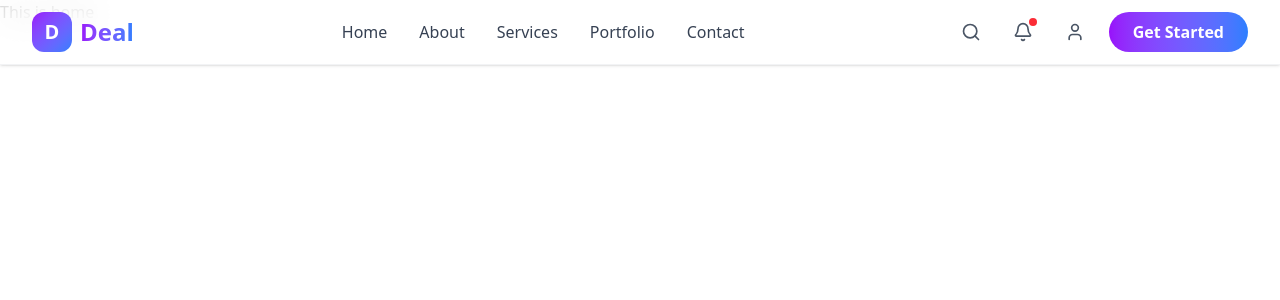
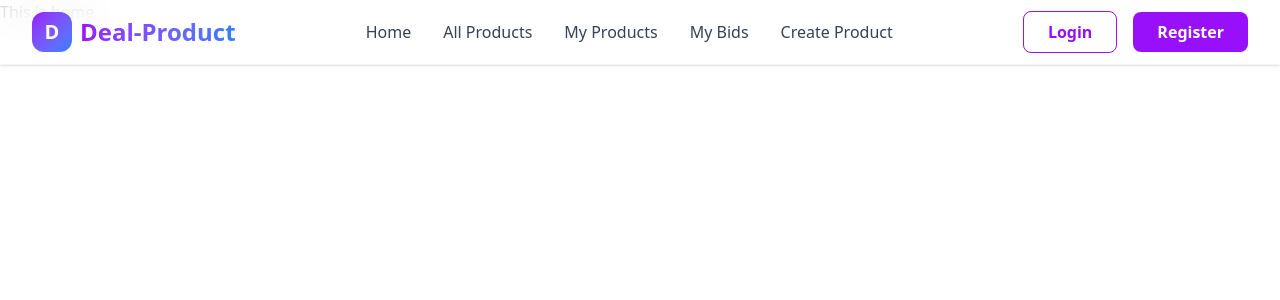
Before and after one commit to TusharChow20/project_Product-Client-Practice-, a React (Vite) app: page / in a window 1280 px wide. Shown: the top 300 px of the page. Built offline with nearby package versions, Linux system fonts and the light colour scheme.

Commit message:
navbar beutify and Navlink route

```diff
--- a/src/Components/Navbar/Navbar.jsx
+++ b/src/Components/Navbar/Navbar.jsx
@@ -1,4 +1,5 @@
 import { useState } from "react";
+import { NavLink } from "react-router";
 import { Menu, X, Search, Bell, User } from "lucide-react";
 
 export default function Navbar() {
@@ -8,66 +9,66 @@ export default function Navbar() {
     <nav className="fixed top-0 left-0 right-0 z-50 bg-white/80 backdrop-blur-lg border-b border-gray-200/50 shadow-sm">
       <div className="max-w-7xl mx-auto px-4 sm:px-6 lg:px-8">
         <div className="flex justify-between items-center h-16">
+          {/* Logo */}
           <div className="flex items-center space-x-2 cursor-pointer group">
             <div className="w-10 h-10 bg-gradient-to-br from-purple-600 to-blue-500 rounded-xl flex items-center justify-center transform transition-transform group-hover:scale-105">
               <span className="text-white font-bold text-xl">D</span>
             </div>
             <span className="text-2xl font-bold bg-gradient-to-r from-purple-600 to-blue-500 bg-clip-text text-transparent">
-              Deal
+              Deal-Product
             </span>
           </div>
+
+          {/* Desktop Navigation */}
           <div className="hidden md:flex items-center space-x-8">
-            <a
-              href="#"
+            <NavLink
+              to="/"
               className="text-gray-700 hover:text-purple-600 transition-colors font-medium relative group"
             >
               Home
               <span className="absolute -bottom-1 left-0 w-0 h-0.5 bg-purple-600 transition-all group-hover:w-full"></span>
-            </a>
-            <a
-              href="#"
+            </NavLink>
+            <NavLink
+              to="/all-products"
               className="text-gray-700 hover:text-purple-600 transition-colors font-medium relative group"
             >
-              About
+              All Products
               <span className="absolute -bottom-1 left-0 w-0 h-0.5 bg-purple-600 transition-all group-hover:w-full"></span>
-            </a>
-            <a
-              href="#"
+            </NavLink>
+            <NavLink
+              to="/my-products"
               className="text-gray-700 hover:text-purple-600 transition-colors font-medium relative group"
             >
-              Services
+              My Products
               <span className="absolute -bottom-1 left-0 w-0 h-0.5 bg-purple-600 transition-all group-hover:w-full"></span>
-            </a>
-            <a
-              href="#"
+            </NavLink>
+            <NavLink
+              to="/my-bids"
               className="text-gray-700 hover:text-purple-600 transition-colors font-medium relative group"
             >
-              Portfolio
+              My Bids
               <span className="absolute -bottom-1 left-0 w-0 h-0.5 bg-purple-600 transition-all group-hover:w-full"></span>
-            </a>
-            <a
-              href="#"
+            </NavLink>
+            <NavLink
+              to="/create-product"
               className="text-gray-700 hover:text-purple-600 transition-colors font-medium relative group"
             >
-              Contact
+              Create Product
               <span className="absolute -bottom-1 left-0 w-0 h-0.5 bg-purple-600 transition-all group-hover:w-full"></span>
-            </a>
+            </NavLink>
           </div>
+
+          {/* Right Actions */}
           <div className="hidden md:flex items-center space-x-4">
-            <button className="p-2 rounded-full hover:bg-gray-100 transition-colors">
-              <Search className="w-5 h-5 text-gray-600" />
+            <button className="border border-purple-600 text-purple-600 px-6 py-2 rounded-lg font-semibold hover:bg-purple-50 transition-all">
+              Login
             </button>
-            <button className="p-2 rounded-full hover:bg-gray-100 transition-colors relative">
-              <Bell className="w-5 h-5 text-gray-600" />
-              <span className="absolute top-1 right-1 w-2 h-2 bg-red-500 rounded-full"></span>
-            </button>
-            <button className="p-2 rounded-full hover:bg-gray-100 transition-colors">
-              <User className="w-5 h-5 text-gray-600" />
-            </button>
-            <button className="bg-gradient-to-r from-purple-600 to-blue-500 text-white px-6 py-2 rounded-full font-semibold hover:shadow-lg hover:scale-105 transition-all">
-              Get Started
+            <button className="bg-purple-600 text-white px-6 py-2 rounded-lg font-semibold hover:bg-purple-700 transition-all">
+              Register
             </button>
           </div>
+
+          {/* Mobile Menu Button */}
           <button
             onClick={() => setIsOpen(!isOpen)}
             className="md:hidden p-2 rounded-lg hover:bg-gray-100 transition-colors"
@@ -79,54 +80,49 @@ export default function Navbar() {
             )}
           </button>
         </div>
+
+        {/* Mobile Menu */}
         {isOpen && (
           <div className="md:hidden py-4 border-t border-gray-200/50 animate-fadeIn">
             <div className="flex flex-col space-y-4">
-              <a
-                href="#"
+              <NavLink
+                to="/"
                 className="text-gray-700 hover:text-purple-600 transition-colors font-medium px-4 py-2 hover:bg-gray-50 rounded-lg"
               >
                 Home
-              </a>
-              <a
-                href="#"
+              </NavLink>
+              <NavLink
+                to="/all-products"
                 className="text-gray-700 hover:text-purple-600 transition-colors font-medium px-4 py-2 hover:bg-gray-50 rounded-lg"
               >
-                About
-              </a>
-              <a
-                href="#"
+                All Products
+              </NavLink>
+              <NavLink
+                to="/my-products"
                 className="text-gray-700 hover:text-purple-600 transition-colors font-medium px-4 py-2 hover:bg-gray-50 rounded-lg"
               >
-                Services
-              </a>
-              <a
-                href="#"
+                My Products
+              </NavLink>
+              <NavLink
+                to="/my-bids"
                 className="text-gray-700 hover:text-purple-600 transition-colors font-medium px-4 py-2 hover:bg-gray-50 rounded-lg"
               >
-                Portfolio
-              </a>
-              <a
-                href="#"
+                My Bids
+              </NavLink>
+              <NavLink
+                to="/create-product"
                 className="text-gray-700 hover:text-purple-600 transition-colors font-medium px-4 py-2 hover:bg-gray-50 rounded-lg"
               >
-                Contact
-              </a>
-              <div className="flex items-center justify-around pt-4 border-t border-gray-200/50">
-                <button className="p-3 rounded-full hover:bg-gray-100 transition-colors">
-                  <Search className="w-5 h-5 text-gray-600" />
+                Create Product
+              </NavLink>
+              <div className="flex flex-col space-y-3 pt-4 border-t border-gray-200/50">
+                <button className="border border-purple-600 text-purple-600 px-6 py-2 rounded-lg font-semibold hover:bg-purple-50 transition-all mx-4">
+                  Login
                 </button>
-                <button className="p-3 rounded-full hover:bg-gray-100 transition-colors relative">
-                  <Bell className="w-5 h-5 text-gray-600" />
-                  <span className="absolute top-2 right-2 w-2 h-2 bg-red-500 rounded-full"></span>
-                </button>
-                <button className="p-3 rounded-full hover:bg-gray-100 transition-colors">
-                  <User className="w-5 h-5 text-gray-600" />
+                <button className="bg-purple-600 text-white px-6 py-2 rounded-lg font-semibold hover:bg-purple-700 transition-all mx-4">
+                  Register
                 </button>
               </div>
-              <button className="bg-gradient-to-r from-purple-600 to-blue-500 text-white px-6 py-3 rounded-full font-semibold hover:shadow-lg transition-all mx-4">
-                Get Started
-              </button>
             </div>
           </div>
         )}
```
